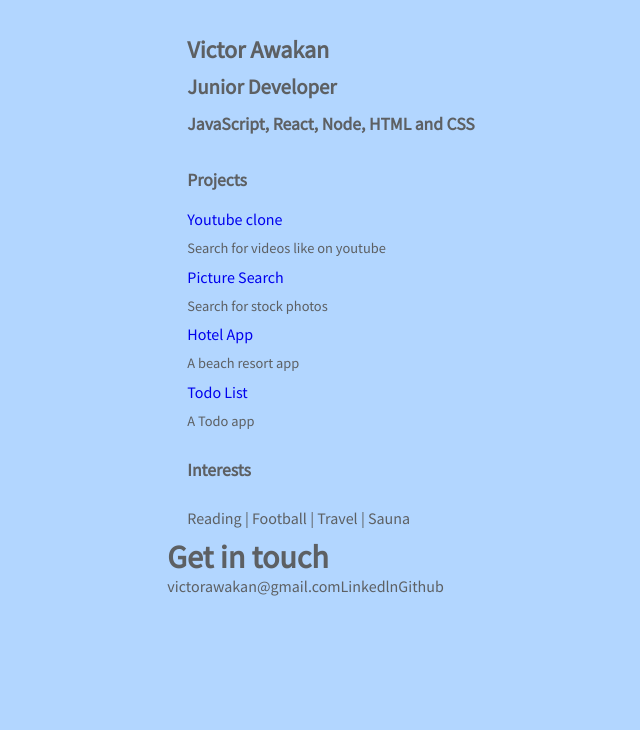
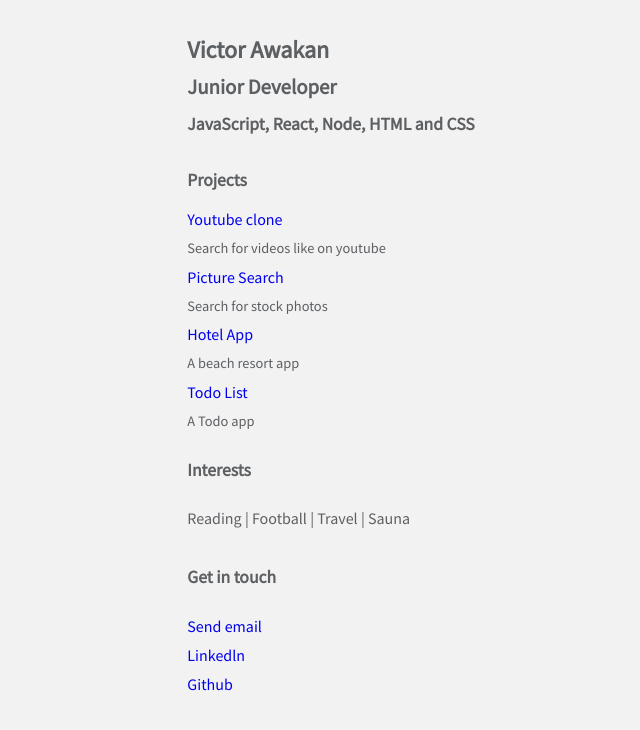
Before and after one commit to superv2018/portfolio-website, a React (Create React App) app: page / in a window 1280 px wide. Shown: the top 730 px of the page, without its empty margins (309-949 px from the left). Built offline with nearby package versions, Linux system fonts and the light colour scheme.

Commit message:
add contact.js css style

```diff
--- /dev/null
+++ b/src/components/Contact.css
@@ -0,0 +1,10 @@
+.contact h1 {
+    font-size: 1.1rem;
+    padding: 20px;
+}
+
+.contact a {
+    text-decoration: none;
+    display: block;
+    padding: 0 20px;
+}
--- a/src/components/Contact.js
+++ b/src/components/Contact.js
@@ -1,11 +1,12 @@
+import './Contact.css'
 const Contact = () => {
   return (
-    <div className="section">
+    <div className="contact">
       <h1>Get in touch</h1>
 
-      <email>victorawakan@gmail.com</email>
-      <a>Linkedln</a>
-      <a>Github</a>
+      <a href="mailto:victorawakan@gmail.com">Send email</a>
+      <a href="https://www.linkedin.com/in/victorawakan/">Linkedln</a>
+      <a href="https://github.com/superv2018">Github</a>
     </div>
   );
 };
--- a/src/index.css
+++ b/src/index.css
@@ -23,18 +23,12 @@ body {
 
 
 @media only screen and (max-width: 400px) {
-    body {
-        background-color: #F09A9D;
-    }
+
 }
 
 @media only screen and (min-width: 401px) and (max-width: 960px) {
-    body {
-        background-color: #F5CF8E;
-    }
+
 }
 @media only screen and (min-width: 961px) {
-    body {
-        background-color: #B2D6FF;
-    }
+
 }
```
